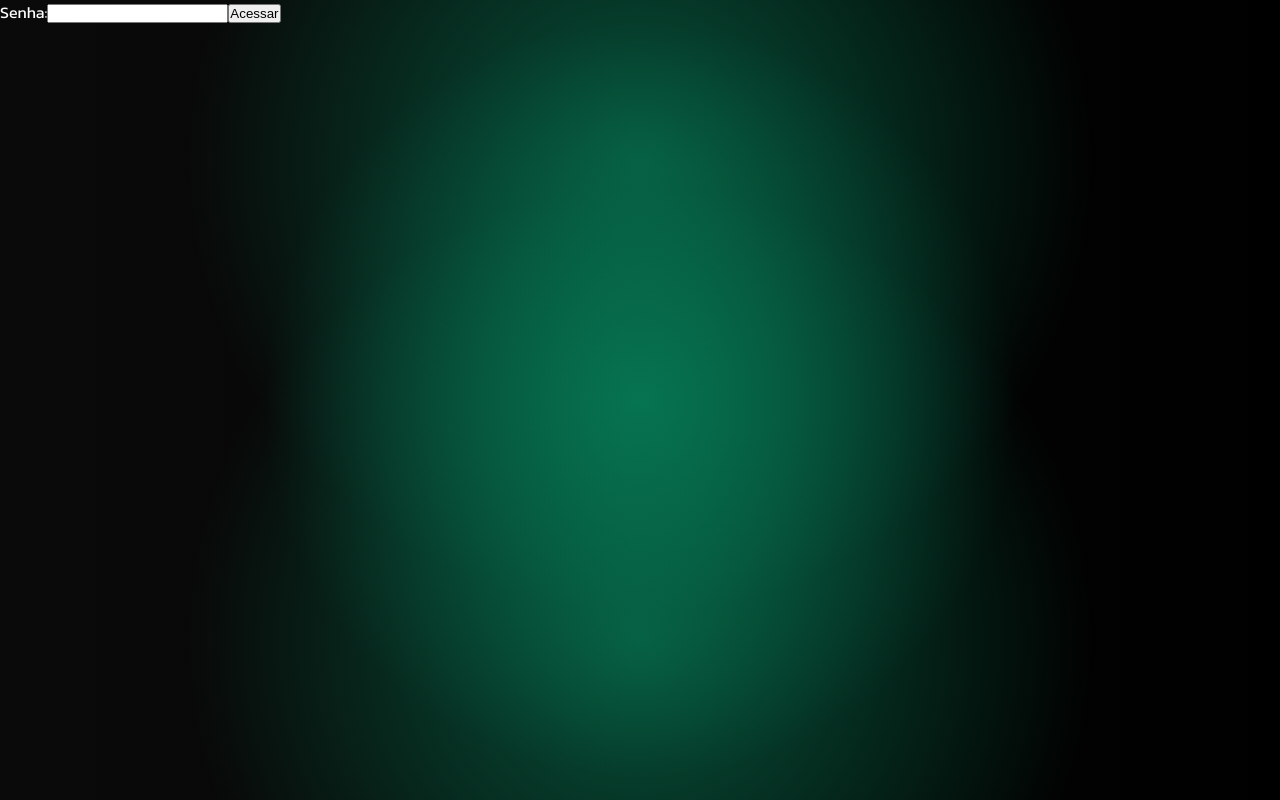
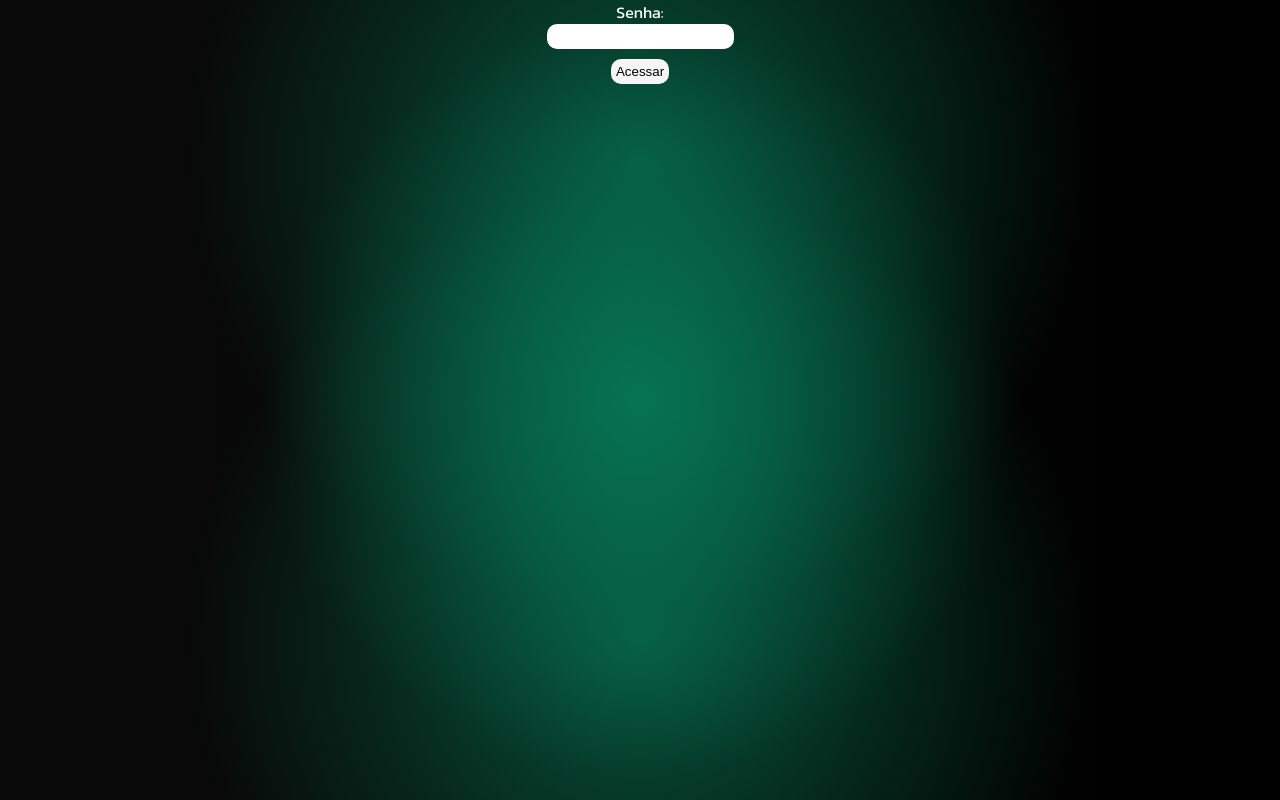
Before and after one commit to Daniel-Possamai/myLandPagePrincipal, a React (Create React App) app: page /barber in a window 1280 px wide. Built offline with nearby package versions, Linux system fonts and the light colour scheme; a web font is replaced by a local one.

Commit message:
atualizado tipo do input e estilos

```diff
--- a/src/pages/barber/barber.scss
+++ b/src/pages/barber/barber.scss
@@ -1,5 +1,33 @@
+.form-senha {
+    display: flex;
+    flex-direction: column;
+    align-items: center;
+    justify-content: center;
+    gap: 10px;
 
+    label {
+        text-align: center;
+        display: flex;
+        flex-direction: column;
+    }
 
-.forms{
-    display: none;
+    input{
+        padding: 5px;
+        border-radius: 10px;
+        border: none;
+    }
+
+    input::-webkit-outer-spin-button,
+    input::-webkit-inner-spin-button {
+        -webkit-appearance: none;
+        margin: 0;
+    }
+
+    button{
+        padding: 5px;
+        background-color: #f5f5f5;
+        border: none;
+        border-radius: 10px;
+        cursor: pointer;
+    }
 }
--- a/src/pages/barber/barber.tsx
+++ b/src/pages/barber/barber.tsx
@@ -1,9 +1,9 @@
-import React, { useEffect, useState } from "react";
+import React, { useState } from "react";
 import "./barber.scss";
 
 
 
-export default function Barber(){
+export default function Barber() {
 
     const [valid, setValid] = useState(false)
     const [senha, setSenha] = useState('')
@@ -15,26 +15,27 @@ export default function Barber(){
 
     const handleSubmit = (event: React.FormEvent<HTMLFormElement>) => {
         event.preventDefault()
-        if(senha === '2023'){
+        if (senha === '2023') {
             setValid(true)
         }
     }
 
-    return(
-        <div>
+    return (
+        <div className={"container-barber"}>
+
+            <div className="container-barber-englobador">
                 {valid
                     ?
-            <h1>Barbeiro</h1>
+                    <div className="test"><h1>Barbeiro</h1></div>
                     :
-            <form onSubmit={handleSubmit}>
+                    <form className={"form-senha"} onSubmit={handleSubmit}>
                         <label htmlFor="senha">
                             Senha:
-                    <input name="senha" type="number" value={senha} onChange={handleChange}/>
+                            <input name="senha" type="password" value={senha} onChange={handleChange} />
                         </label>
                         <button type="submit">Acessar</button>
-            </form> }
-
-
+                    </form>}
+            </div>
 
         </div>
 
```
Lines whose indentation alone changed are shown as unchanged.
